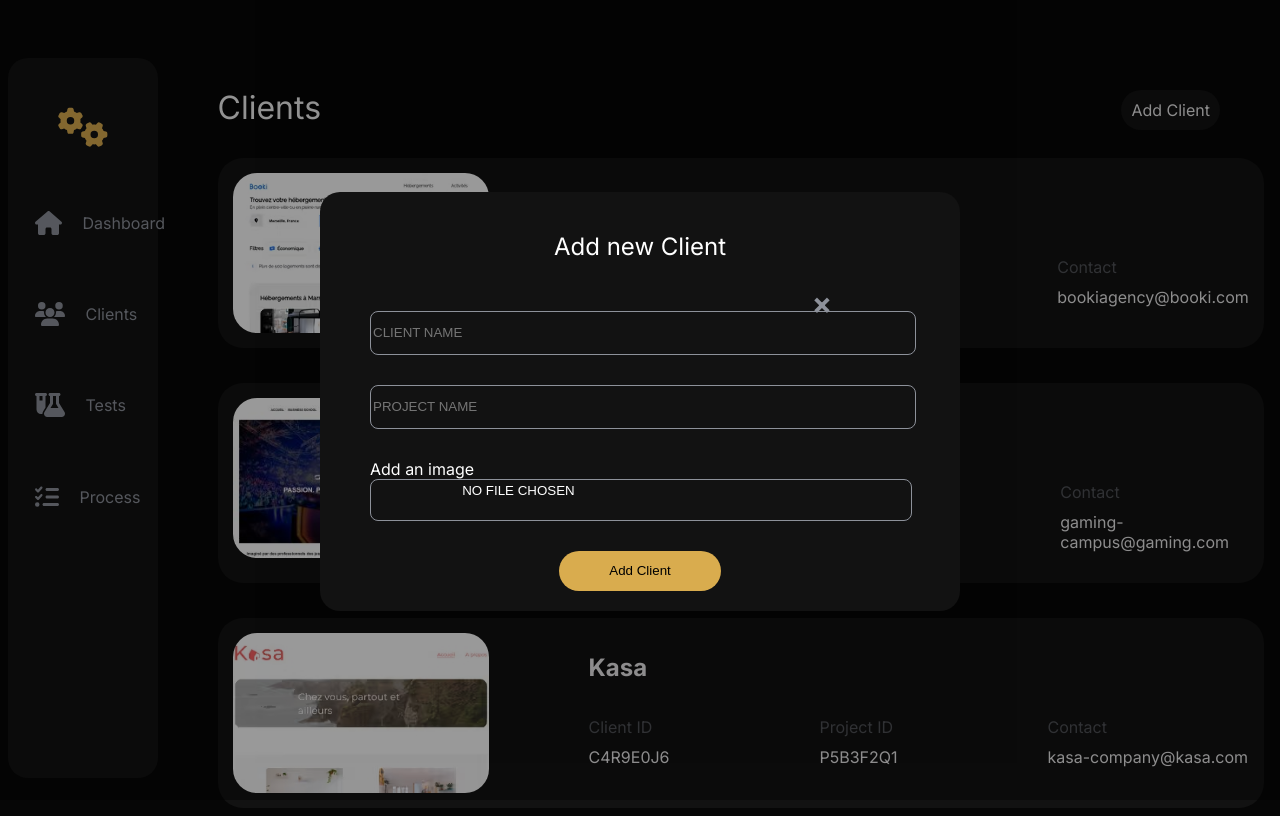
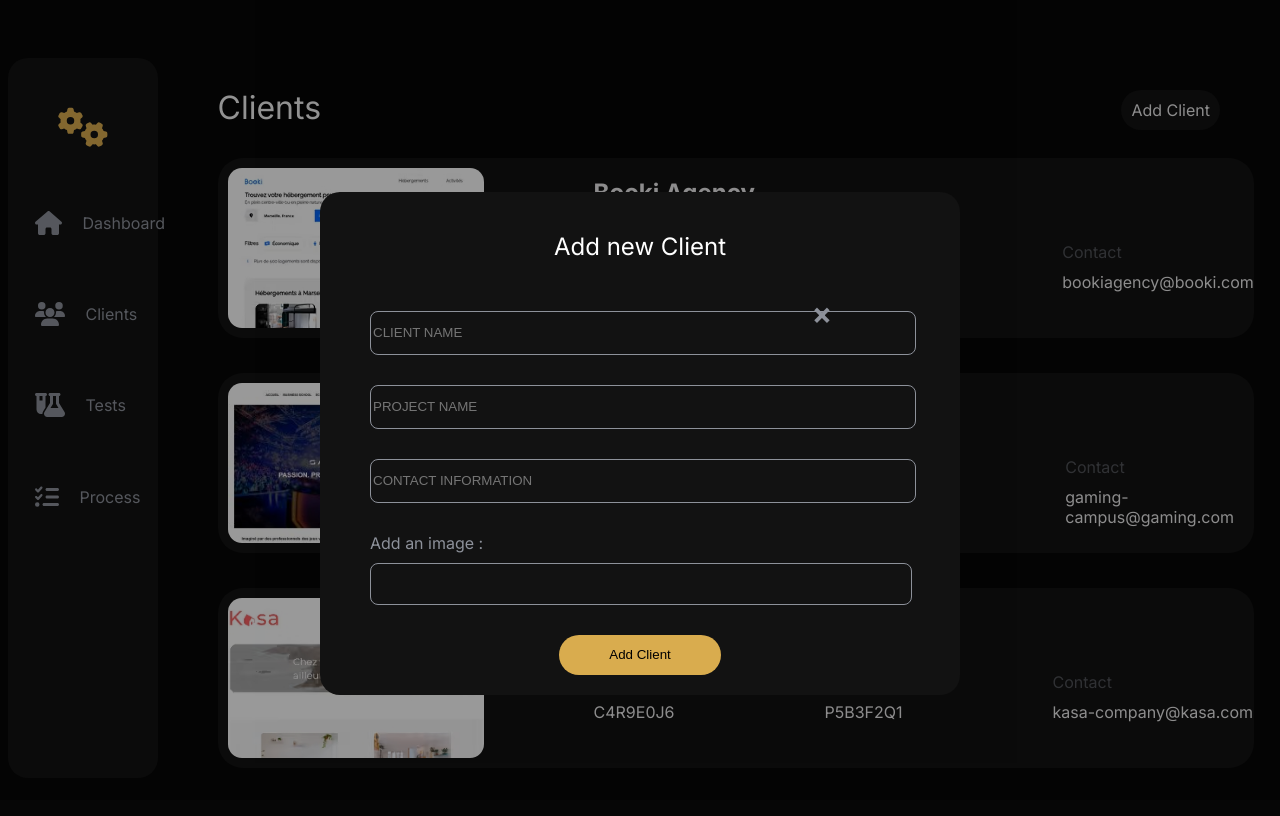
Before and after one commit to MaxBgt/case-study, a Next.js app: page /clients in a window 1280 px wide. Both pictures are taken after a click on the element "Add Client". Shown: the top 816 px of the page. Built offline with nearby package versions, Linux system fonts and the light colour scheme.

Commit message:
modal + add new clients

```diff
--- a/components/modal.js
+++ b/components/modal.js
@@ -1,10 +1,27 @@
 import { useState } from "react";
 
-export default function Modal() {
+export default function Modal({ addProjects }) {
   const [showModal, setShowModal] = useState(false);
+  const [clientName, setClientName] = useState("");
+  const [projectName, setProjectName] = useState("");
+  const [email, setEmail] = useState("");
+  const [image, setImage] = useState("");
 
+  const handleSubmit = (e) => {
+    e.preventDefault();
+    const clientId = Math.random().toString(36).substring(2, 8).toUpperCase();
+    const projectId = Math.random().toString(36).substring(2, 8).toUpperCase();
+
+    addProjects({ clientName, projectName, image, clientId, projectId, email });
+
+    setClientName("");
+    setProjectName("");
+    setImage("");
+    setEmail("");
+    setShowModal(false);
+  };
   return (
-    <div>
+    <>
       <span className="add-clients" onClick={() => setShowModal(true)}>
         Add Client
       </span>
@@ -16,37 +33,52 @@ export default function Modal() {
               &times;
             </span>
             <h2 className="modal-title">Add new Client</h2>
-            <form
-              method="POST"
-              className="form"
-              onSubmit={(e) => e.preventDefault()}
-            >
+            <form method="POST" className="form" onSubmit={handleSubmit}>
               <label htmlFor="text"></label>
               <input
                 type="text"
                 placeholder="Client name"
                 className="client-name"
+                value={clientName}
+                onChange={(e) => setClientName(e.target.value)}
+                required
               />
               <label htmlFor="text"></label>
               <input
                 type="text"
                 placeholder="Project name"
                 className="project-name"
+                value={projectName}
+                onChange={(e) => setProjectName(e.target.value)}
+                required
               />
-              <label for="image-upload" className="add-img">
-                Add an image
+              <label htmlFor="text"></label>
+              <input
+                type="text"
+                placeholder="Contact information"
+                className="contact-infos"
+                value={email}
+                required
+                onChange={(e) => setEmail(e.target.value)}
+              />
+              <label htmlFor="image-upload" className="add-img">
+                Add an image :
               </label>
               <input
                 type="file"
                 name="image-upload"
                 id="image-upload"
                 accept="image/*"
+                onChange={(e) =>
+                  setImage(URL.createObjectURL(e.target.files[0]))
+                }
+                required
               />
               <input type="submit" value="Add Client" className="submit" />
             </form>
           </div>
         </div>
       )}
-    </div>
+    </>
   );
 }
--- a/pages/clients.js
+++ b/pages/clients.js
@@ -1,80 +1,74 @@
-import React from "react";
+import React, { useState } from "react";
 import Modal from "../components/modal";
-const clients = () => {
+
+const initialProjects = [
+  {
+    clientName: "Booki Agency",
+    projectName: "Booki",
+    image: "/images/booki.jpg",
+    clientId: "C8D2M5N3",
+    projectId: "P1Z7G6H4",
+    email: "bookiagency@booki.com",
+  },
+  {
+    clientName: "Gaming Campus",
+    projectName: "Gaming Campus Project",
+    image: "/images/gaming-campus.jpg",
+    clientId: "C1AB56R2",
+    projectId: "P3T9K0MF",
+    email: "gaming-campus@gaming.com",
+  },
+  {
+    clientName: "Kasa",
+    projectName: "Kasa Project",
+    image: "/images/kasa.jpg",
+    clientId: "C4R9E0J6",
+    projectId: "P5B3F2Q1",
+    email: "kasa-company@kasa.com",
+  },
+];
+
+const Clients = () => {
+  const [projects, setProjects] = useState(initialProjects);
+
+  const addProjects = (project) => {
+    setProjects((prevProjects) => [...prevProjects, project]);
+  };
+
   return (
     <>
-      <div className="header">
-        <h1 className="page_tilte">Clients</h1>
-        <Modal />
-      </div>
+      <h1 className="page_title">Clients</h1>
+      <Modal addProjects={addProjects} />
       <div className="projects-container">
-        <div className="client-card">
-          <img src="/images/booki.jpg" alt="Booki" className="img-project" />
+        {projects.map((project, index) => (
+          <div key={index} className="client-card">
+            <img
+              src={project.image}
+              alt={project.projectName}
+              className="img-project"
+            />
             <div className="infos">
-            <h2 className="clients-name">Booki Agency</h2>
+              <h2 className="clients-name">{project.clientName}</h2>
               <ul className="infos-projects">
                 <li className="client-id">
                   <span className="li-title">Client ID</span>{" "}
-                <span className="id">C8D2M5N3</span>
+                  <span className="id">{project.clientId}</span>
                 </li>
                 <li className="project-id">
                   <span className="li-title">Project ID</span>
-                <span className="id">P1Z7G6H4</span>
+                  <span className="id">{project.projectId}</span>
                 </li>
                 <li className="contact">
                   <span className="li-title">Contact</span>{" "}
-                <span className="mail">bookiagency@booki.com</span>
+                  <span className="mail">{project.email}</span>
                 </li>
               </ul>
             </div>
           </div>
-        <div className="client-card">
-          <img
-            src="/images/gaming-campus.jpg"
-            alt="Booki"
-            className="img-project"
-          />
-          <div className="infos">
-            <h2 className="clients-name">Gaming Campus</h2>
-            <ul className="infos-projects">
-              <li className="client-id">
-                <span className="li-title">Client ID</span>{" "}
-                <span className="id">C1AB56R2</span>
-              </li>
-              <li className="project-id">
-                <span className="li-title">Project ID</span>
-                <span className="id">P3T9K0MF</span>
-              </li>
-              <li className="contact">
-                <span className="li-title">Contact</span>{" "}
-                <span className="mail">gaming-campus@gaming.com</span>
-              </li>
-            </ul>
-          </div>
-        </div>
-        <div className="client-card">
-          <img src="/images/kasa.jpg" alt="Booki" className="img-project" />
-          <div className="infos">
-            <h2 className="clients-name">Kasa</h2>
-            <ul className="infos-projects">
-              <li className="client-id">
-                <span className="li-title">Client ID</span>{" "}
-                <span className="id">C4R9E0J6</span>
-              </li>
-              <li className="project-id">
-                <span className="li-title">Project ID</span>
-                <span className="id">P5B3F2Q1</span>
-              </li>
-              <li className="contact">
-                <span className="li-title">Contact</span>{" "}
-                <span className="mail">kasa-company@kasa.com</span>
-              </li>
-            </ul>
-          </div>
-        </div>
+        ))}
       </div>
     </>
   );
 };
 
-export default clients;
+export default Clients;
--- a/styles/components/_modal.scss
+++ b/styles/components/_modal.scss
@@ -24,7 +24,7 @@
 
     .close {
       position: absolute;
-      top: 285px;
+      top: 295px;
       right: 35%;
       color: rgb(141, 145, 154);
       font-size: 30px;
@@ -42,7 +42,8 @@
 
       .client-name,
       .project-name,
-      #image-upload {
+      #image-upload,
+      .contact-infos {
         width: 100%;
         height: 5vh;
         border-radius: 8px;
@@ -57,14 +58,23 @@
           color: rgb(141, 145, 154);
         }
       }
+
+      .add-img {
+        margin-bottom: 10px;
+        color: rgb(141, 145, 154);
+      }
       input[type="file"] {
         position: relative;
         overflow: hidden;
+        color: transparent;
+        cursor: pointer;
+      }
+      input[type="text"] {
+        color: rgb(141, 145, 154);
       }
 
       input[type="file"]::before {
         display: inline-block;
-        color: #fff;
         border: none;
         padding: 8px 20px;
         outline: none;
--- a/styles/pages/_clients.scss
+++ b/styles/pages/_clients.scss
@@ -19,7 +19,6 @@
   .client-card {
     display: flex;
     background-color: rgb(18, 18, 18);
-    padding: 15px;
     border-radius: 25px;
     margin-right: 40px;
 
@@ -65,6 +64,7 @@
     .img-project {
       height: 20vh;
       margin-right: 100px;
+      padding: 10px;
       border-radius: 24px;
     }
   }
--- a/styles/pages/_home.scss
+++ b/styles/pages/_home.scss
@@ -1,4 +1,4 @@
-.page_tilte {
+h1 {
   position: absolute;
   margin-top: 80px;
   margin-bottom: 0;
```
Lines whose indentation alone changed are shown as unchanged.
